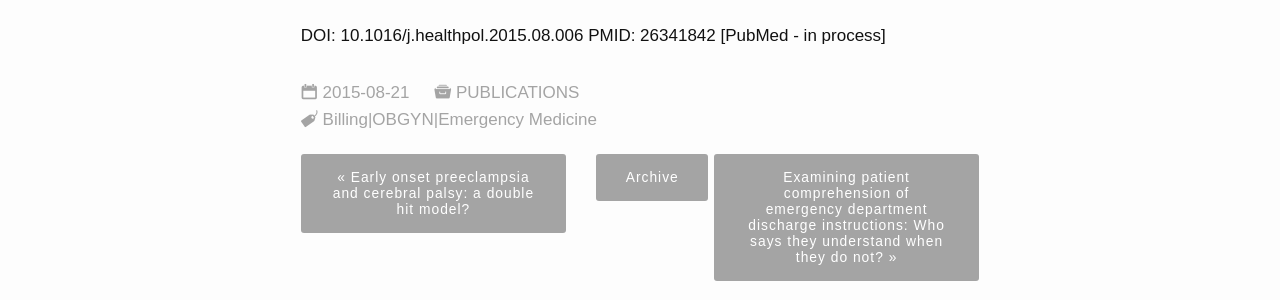
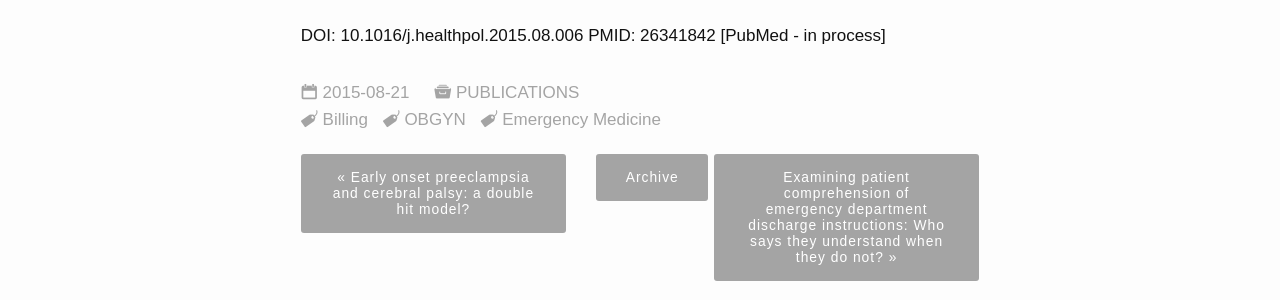
Before and after one commit to vsevkayf/OmarKhayyam, a Jekyll site: the page built from _posts/2015-08-21-136.md, in a window 1280 px wide. Shown: the part 1537-1837 px from the top of the page. Built offline with Jekyll 4.4.1, drawn with Linux system fonts in a browser that asks for light colours; nearby versions of some CDN libraries; some web fonts are replaced.

Commit message:
Update 2015-08-21-136.md

```diff
--- a/_posts/2015-08-21-136.md
+++ b/_posts/2015-08-21-136.md
@@ -9,7 +9,9 @@ teaser: "Raz I(1), Novack L(2), Yitshak-Sade M(3), Shahar Y(1), Wiznitzer A(4),
 categories:
   - Publications
 tags:
-  - Billing|OBGYN|Emergency Medicine
+  - Billing
+  - OBGYN
+  - Emergency Medicine
 ---
 1. Health Policy. 2015 Oct;119(10):1358-65. doi: 10.1016/j.healthpol.2015.08.006.
 Epub 2015 Aug 21.
```
